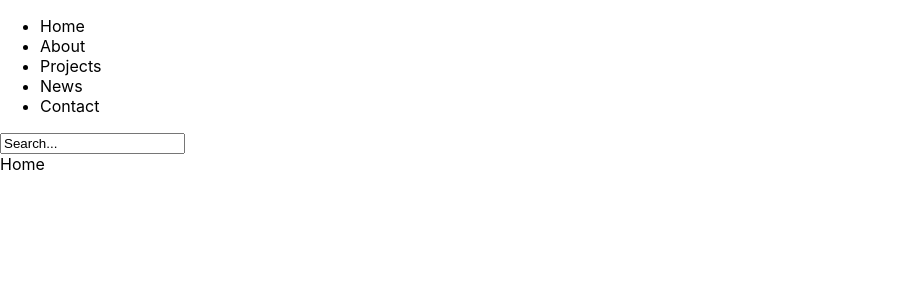
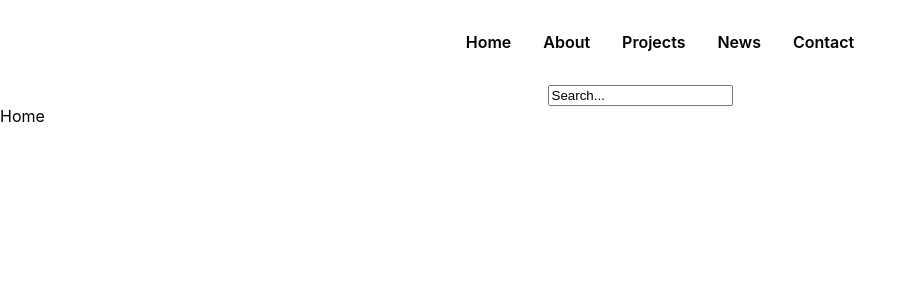
Before and after one commit to shalawfatah/react-unique-website, a React (Create React App) app: page / in a window 1280 px wide. Shown: the top 300 px of the page, without its empty margins (0-917 px from the left). Built offline with nearby package versions, Linux system fonts and the light colour scheme; the HTML template or start-up script is replaced by a standard one.

Commit message:
added some style

```diff
--- a/src/components/Header/Navbar.css
+++ b/src/components/Header/Navbar.css
@@ -0,0 +1,15 @@
+
+.navbar {
+    list-style: none;
+    display: flex;
+}
+.nav-item {
+    margin: 1rem;
+    font-weight: 600;
+}
+.header-container {
+    display: flex;
+    flex-direction: column;
+    justify-content: center;
+    align-items: center;
+}
--- a/src/components/Header/Navbar.js
+++ b/src/components/Header/Navbar.js
@@ -5,7 +5,7 @@ import './Navbar.css'
 
 const Navbar = () => {
     return (
-        <div className="nav-container">
+        <div className="header-container">
             <ul className="navbar">
                 <li className="nav-item">Home</li>
                 <li className="nav-item">About</li>
```
